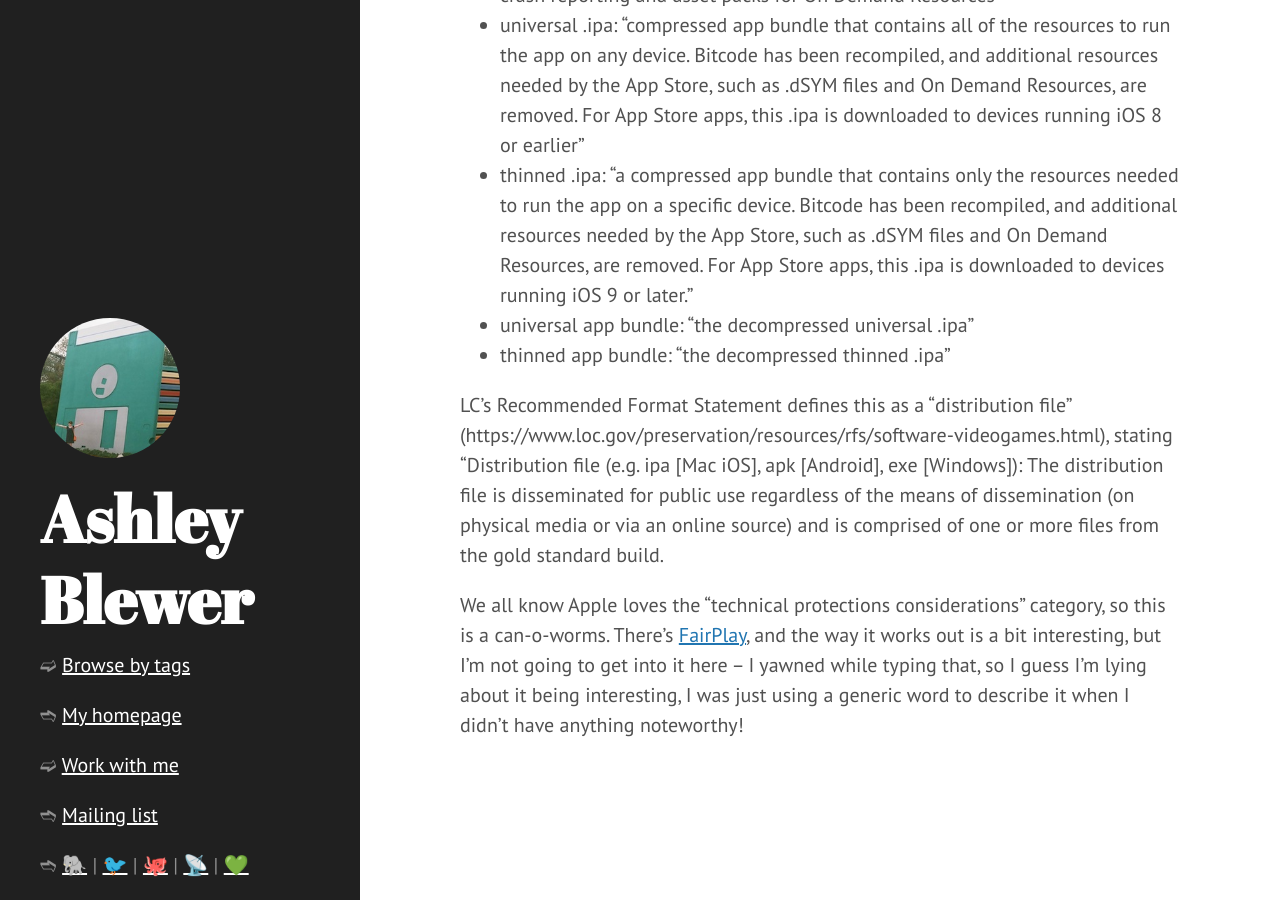
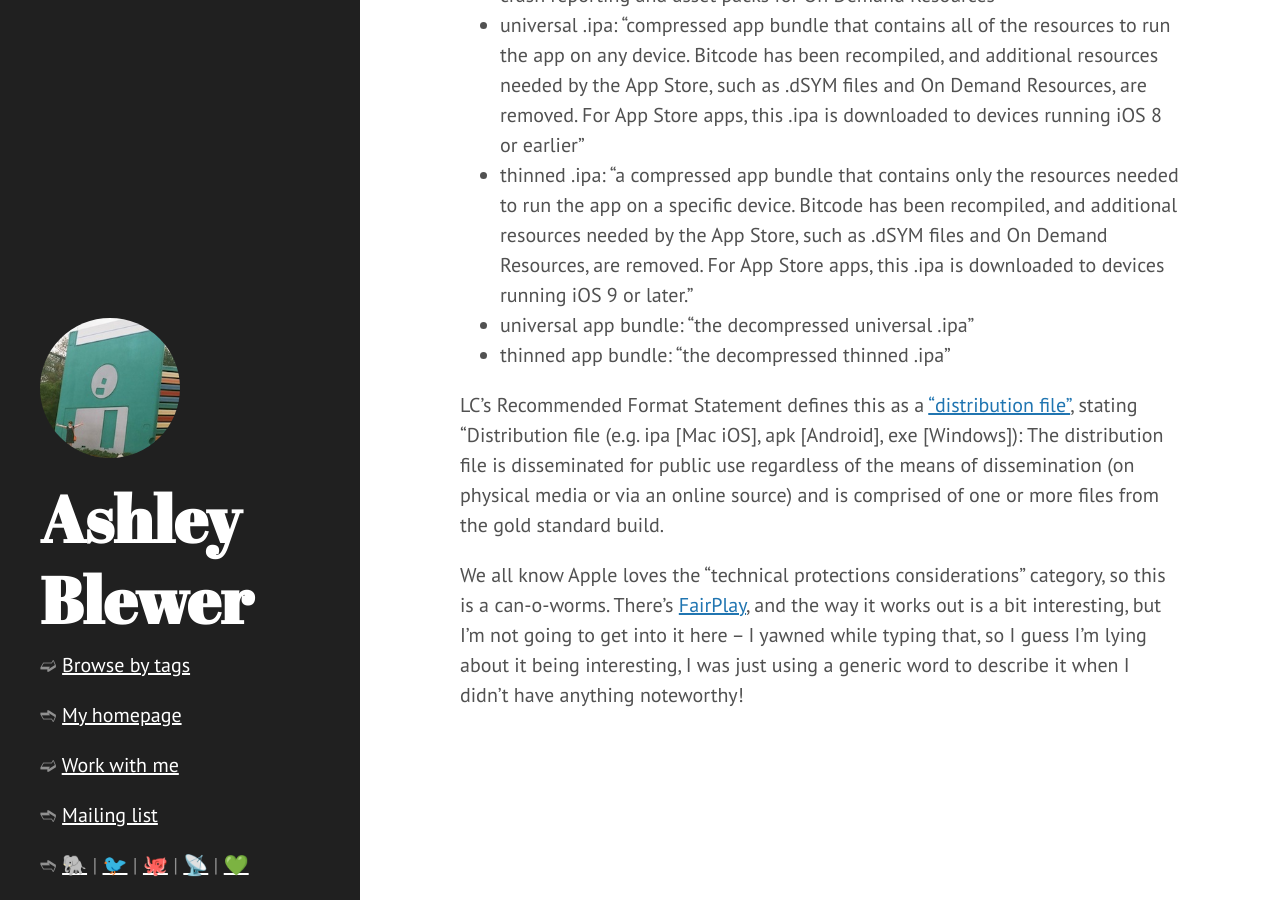
Before and after one commit to ablwr/ablwr.github.io, a Jekyll site: the page built from _posts/2024-04-19-researching-file-formats-34-ios-app-store-package.md, in a window 1280 px wide and 900 px high, scrolled down 900 px. Built offline with Jekyll 4.4.1, drawn with Linux system fonts in a browser that asks for light colours.

Commit message:
link typo

```diff
--- a/_posts/2024-04-19-researching-file-formats-34-ios-app-store-package.md
+++ b/_posts/2024-04-19-researching-file-formats-34-ios-app-store-package.md
@@ -27,6 +27,6 @@ According to this [Apple documentation](https://web.archive.org/web/201810261750
 - universal app bundle: "the decompressed universal .ipa"
 - thinned app bundle: "the decompressed thinned .ipa"
 
-LC's Recommended Format Statement defines this as a "distribution file" (https://www.loc.gov/preservation/resources/rfs/software-videogames.html), stating "Distribution file (e.g. ipa [Mac iOS], apk [Android], exe [Windows]): The distribution file is disseminated for public use regardless of the means of dissemination (on physical media or via an online source) and is comprised of one or more files from the gold standard build.
+LC's Recommended Format Statement defines this as a ["distribution file"](https://www.loc.gov/preservation/resources/rfs/software-videogames.html), stating "Distribution file (e.g. ipa [Mac iOS], apk [Android], exe [Windows]): The distribution file is disseminated for public use regardless of the means of dissemination (on physical media or via an online source) and is comprised of one or more files from the gold standard build.
 
 We all know Apple loves the "technical protections considerations" category, so this is a can-o-worms. There's [FairPlay](https://nicolo.dev/en/blog/fairplay-apple-obfuscation/), and the way it works out is a bit interesting, but I'm not going to get into it here -- I yawned while typing that, so I guess I'm lying about it being interesting, I was just using a generic word to describe it when I didn't have anything noteworthy!
```
